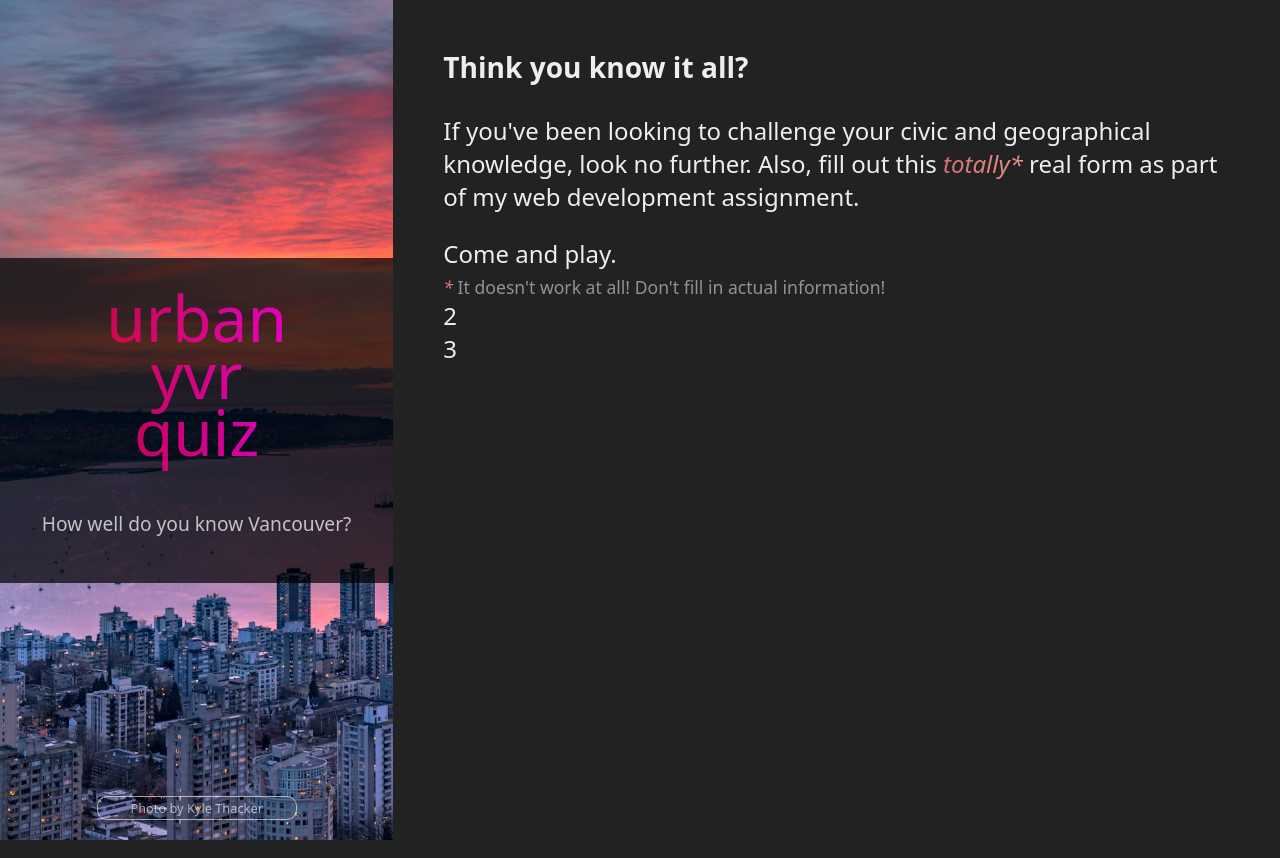
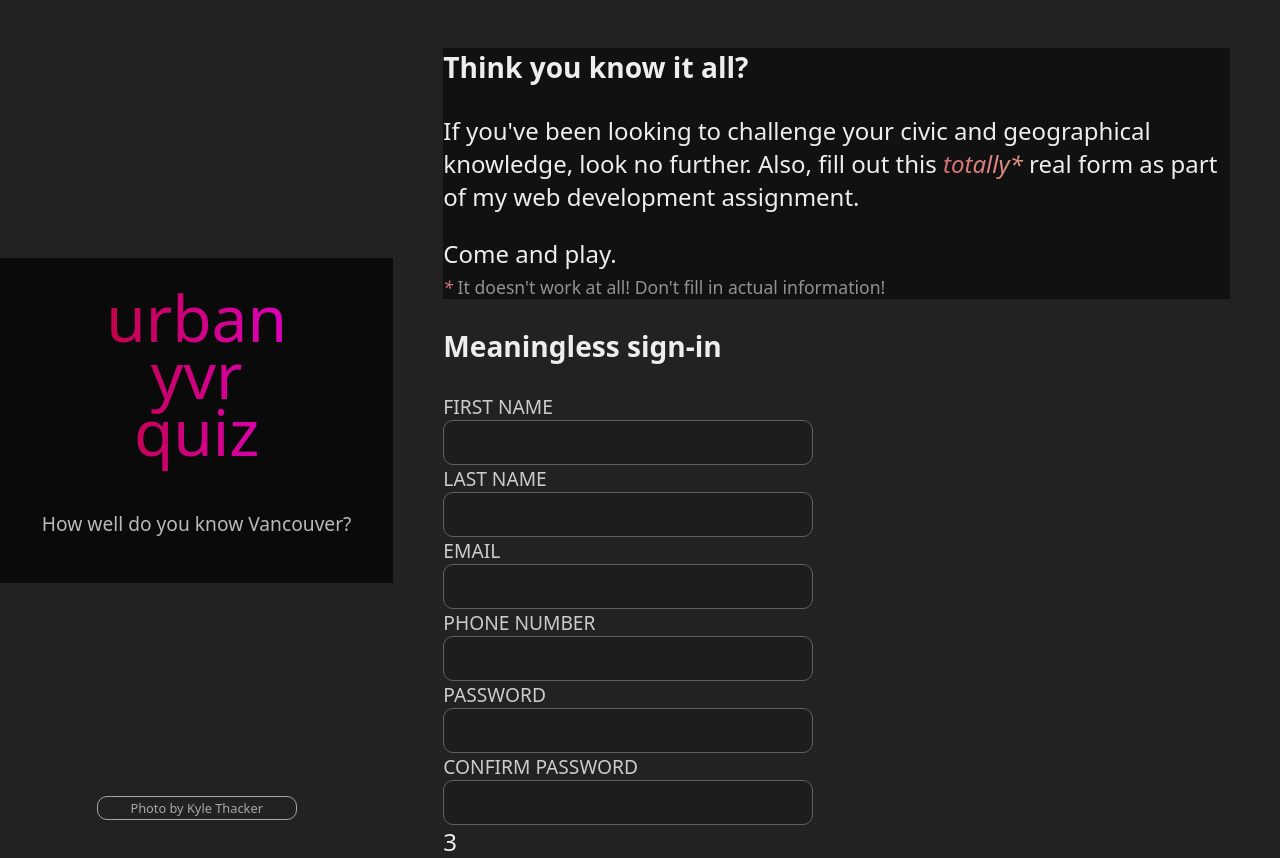
Before and after one commit to jsnhu/vancouver-quiz-form, a plain HTML site: page index.html in a window 1280 px wide. Drawn offline with Linux system fonts and the light colour scheme.

Commit message:
create the form inputs

```diff
--- a/index.html
+++ b/index.html
@@ -35,7 +35,41 @@
             </p>
             <div class="silence"><em>* </em> It doesn't work at all! Don't fill in actual information!</div>
         </div>
-        <div class="form-section">2</div>
+        <div class="form-section">
+            <form>
+                <h3>Meaningless sign-in</h3>
+
+                <div class="form-input">
+                    <label for="first-name">FIRST NAME</label>
+                    <input type="text" id="first-name">
+                </div>
+
+                <div class="form-input">
+                    <label for="last-name">LAST NAME</label>
+                    <input type="text" id="last-name">
+                </div>
+
+                <div class="form-input">
+                    <label for="email">EMAIL</label>
+                    <input type="email" id="email">
+                </div>
+
+                <div class="form-input">
+                    <label for="phone-number">PHONE NUMBER</label>
+                    <input type="number" id="phone-number">
+                </div>
+
+                <div class="form-input">
+                    <label for="user-password">PASSWORD</label>
+                    <input type="password" id="user-password">
+                </div>
+
+                <div class="form-input">
+                    <label for="user-password-confirm">CONFIRM PASSWORD</label>
+                    <input type="password" id="user-password-confirm">
+                </div>
+            </form>
+        </div>
         <div class="bottom-section">3</div>
     </div>
 </body>
--- a/style.css
+++ b/style.css
@@ -15,7 +15,7 @@ body {
 
 .left-side {
     position: relative;
-    background-image: url(sunset.avif);
+    /* background-image: url(sunset.avif); */
     background-repeat: no-repeat;
     background-size: cover;
     flex: 1;
@@ -85,6 +85,10 @@ body {
     text-align: center;
 }
 
+.top-section {
+    background-color: #111;
+}
+
 .top-section p {
     margin-bottom: 5px;
 }
@@ -100,3 +104,19 @@ body {
     color: rgb(146, 146, 146);
     font-weight: lighter;
 }
+
+input {
+    background-color: #1d1d1d;
+    border: 1px solid #606060;
+    border-radius: 10px;
+    font-size: 1.5rem;
+    padding: 5px 10px;
+}
+
+.form-input label {
+    text-transform: uppercase;
+    font-weight: lighter;
+    font-size: 1.2rem;
+    display: block;
+    color: #ccc;
+}
```
